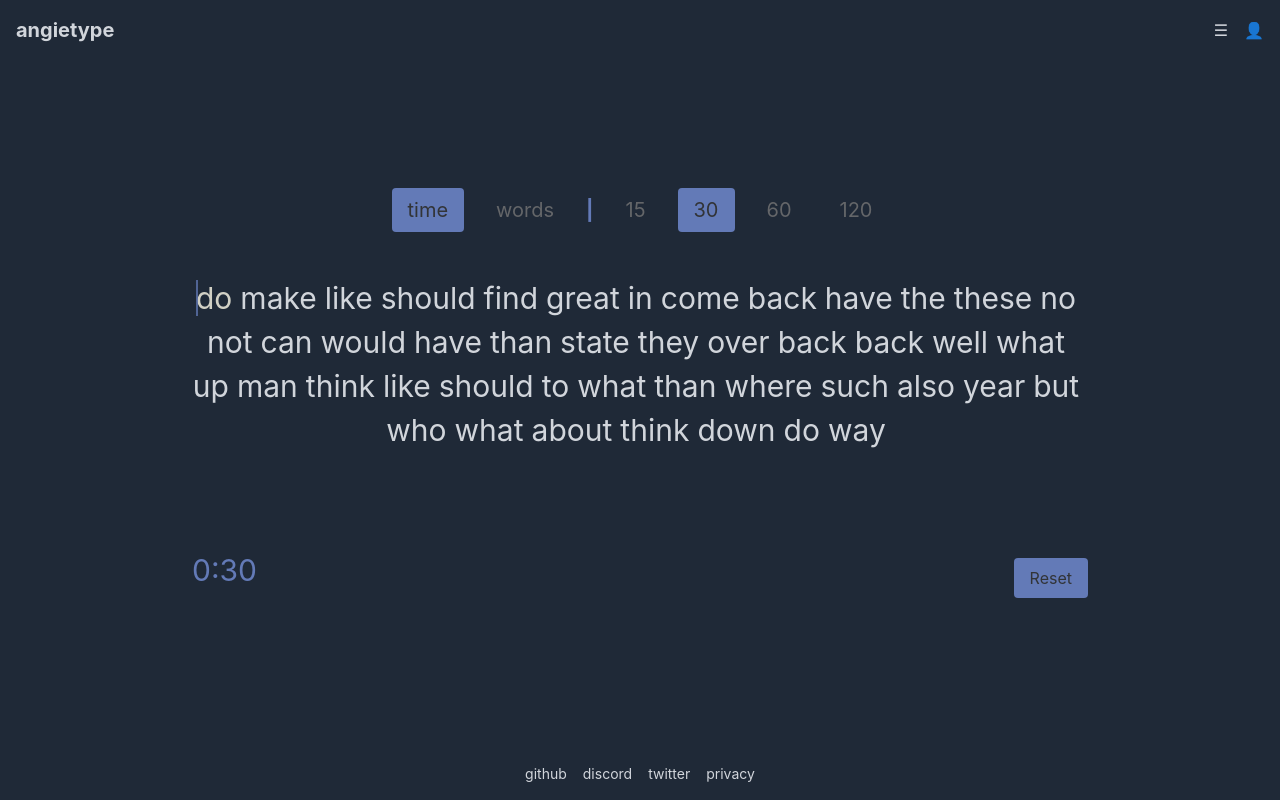
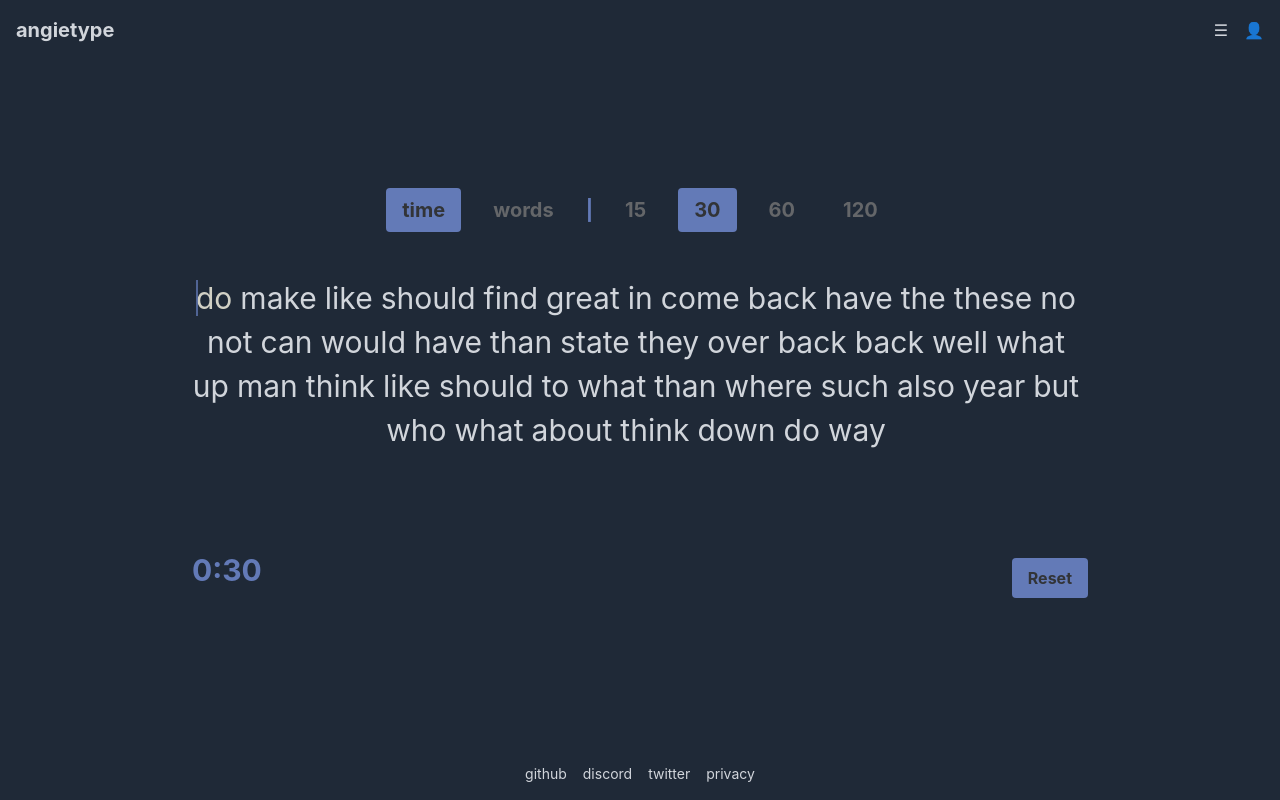
Before and after one commit to angelo-234/typing-test, a React (Create React App) app: page / in a window 1280 px wide. Built offline with nearby package versions, Linux system fonts and the light colour scheme.

Commit message:
stats and buttons / settings font changes

```diff
--- a/src/components/Settings.tsx
+++ b/src/components/Settings.tsx
@@ -10,7 +10,7 @@ interface SettingsProps {
 
 const Settings: React.FC<SettingsProps> = ({ mode, duration, onModeChange, onDurationChange, className = "" }) => {
   return (
-    <div className={`mb-12 flex justify-center items-center space-x-4 text-xl ${className}`}>
+    <div className={`mb-12 flex justify-center items-center space-x-4 text-xl font-bold ${className}`}>
       <div className="flex space-x-4">
         <button
           onClick={() => onModeChange('time')}
--- a/src/components/Timer.tsx
+++ b/src/components/Timer.tsx
@@ -16,7 +16,7 @@ const Timer: React.FC<TimerProps> = ({ mode, duration, timeLeft, wordsLeft, test
   };
 
   return (
-    <div className="text-center text-3xl mb-4" style={{ color: 'var(--primary-color)' }}>
+    <div className="text-center text-3xl mb-4 font-bold" style={{ color: 'var(--primary-color)' }}>
       {mode === 'time' ? (
         <span>{testStarted ? formatTime(timeLeft) : formatTime(duration)}</span>
       ) : (
--- a/src/components/TypingTest.tsx
+++ b/src/components/TypingTest.tsx
@@ -106,14 +106,15 @@ const TypingTest: React.FC<TypingTestProps> = ({ mode, duration, onModeChange, o
 
                     <button
                         onClick={handleReset}
-                        className="bg-primary text-background px-4 py-2 rounded"
+                        className="bg-primary text-background px-4 py-2 rounded font-bold"
                     >
                         Reset
                     </button>
                 </div>
             )}
             {isFinished && (
-                <div className="mt-4 flex justify-center space-x-4">
+                <div className="mt-4 flex flex-col items-center space-y-12">
+                    <div className="flex justify-center space-x-4">
                         <button
                             onClick={handleRestart}
                             className="bg-primary text-background px-4 py-2 rounded"
@@ -127,11 +128,10 @@ const TypingTest: React.FC<TypingTestProps> = ({ mode, duration, onModeChange, o
                             Next Test
                         </button>
                     </div>
-            )}
-            {isFinished && (
-                <div className="mt-4 text-center">
-                    <p className="text-xl">WPM: {Math.round(wpm)}</p>
-                    <p className="text-xl">Accuracy: {accuracy.toFixed(2)}%</p>
+                    <div className="text-center">
+                        <p className="text-3xl font-bold mb-2">WPM: {Math.round(wpm)}</p>
+                        <p className="text-3xl font-bold">Accuracy: {accuracy.toFixed(2)}%</p>
+                    </div>
                 </div>
             )}
             <Sidebar
```
Lines whose indentation alone changed are shown as unchanged.
